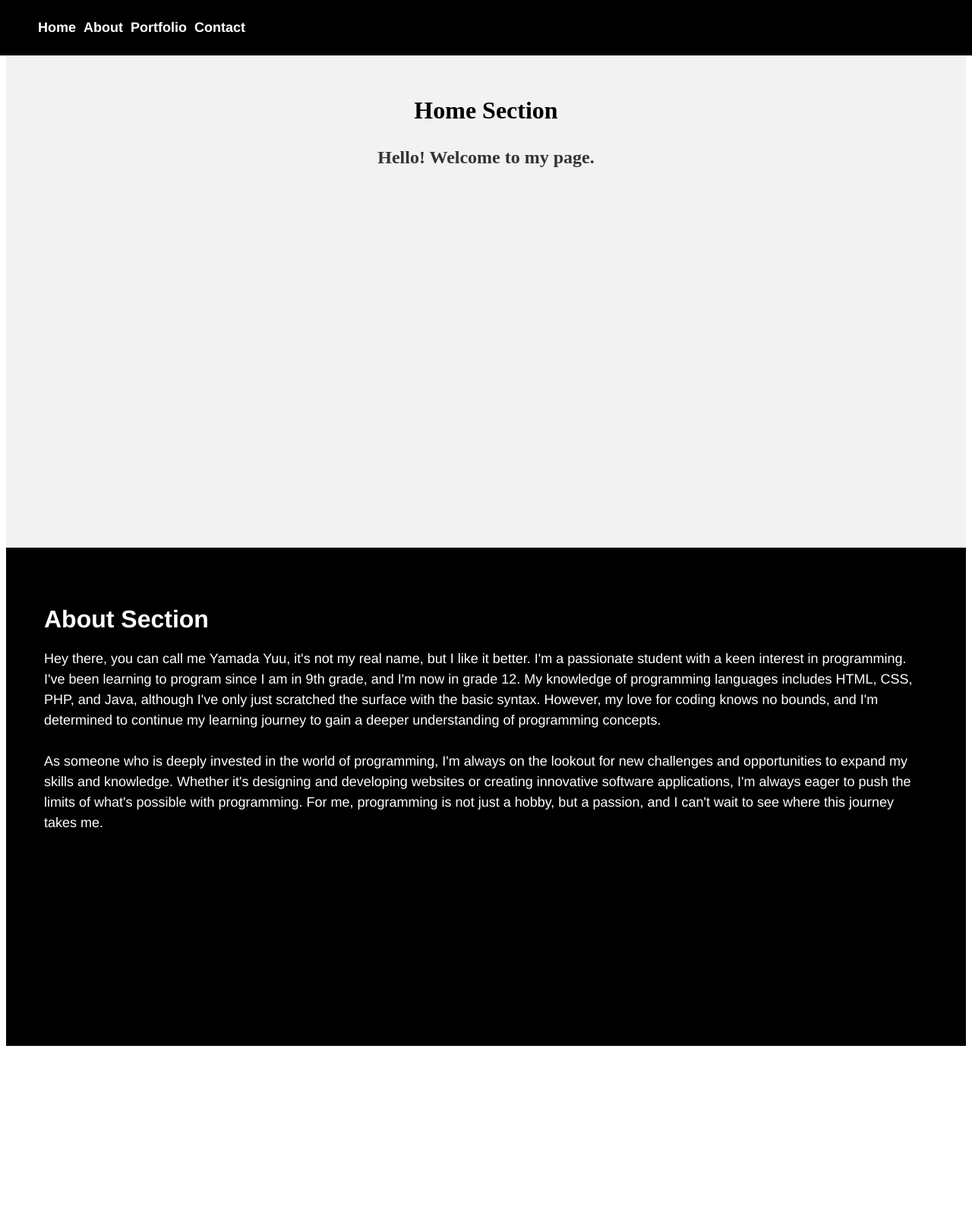
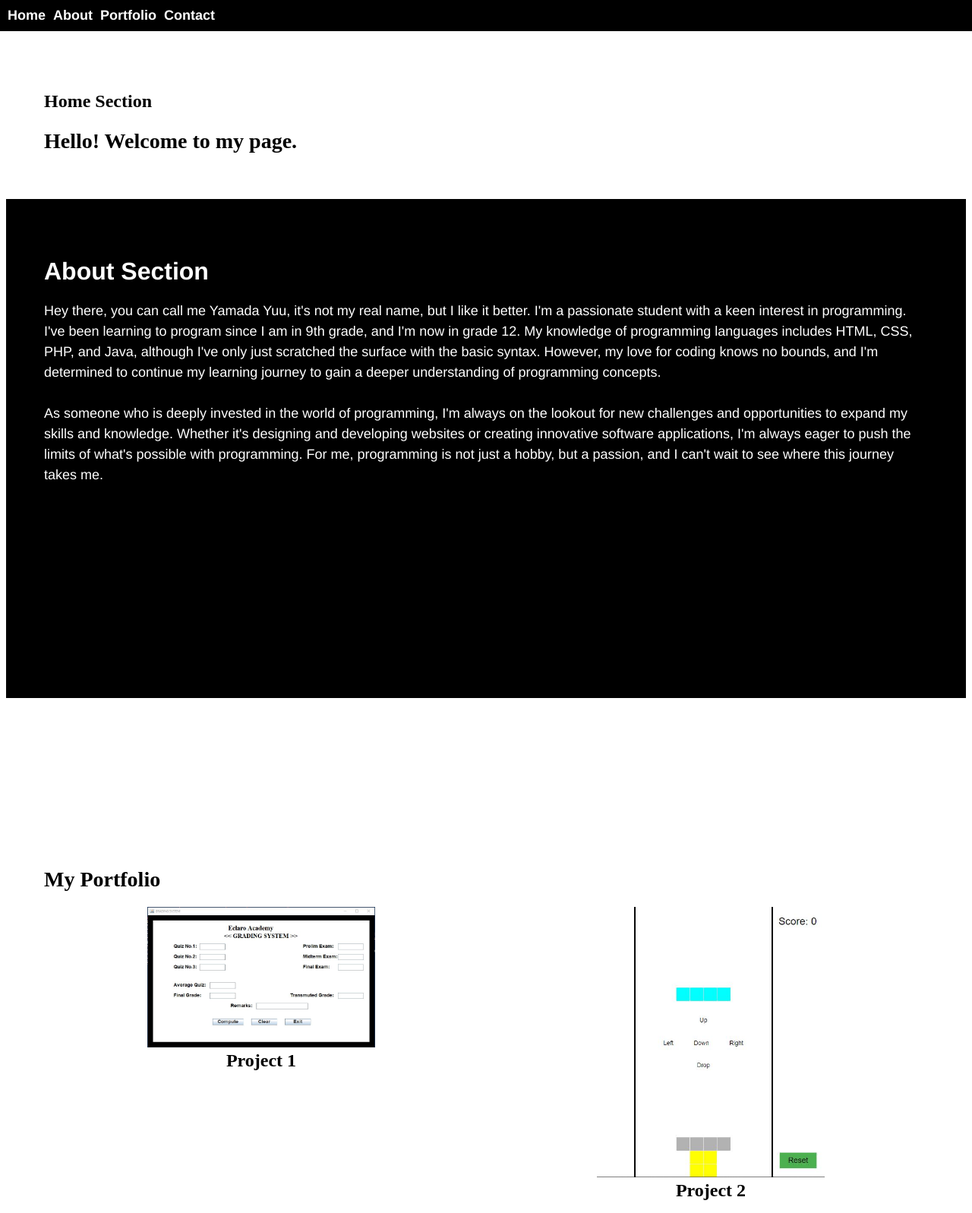
Before and after one commit to Cremon2/portfolio, a plain HTML site: page index.html in a window 1280 px wide. Shown: the top 1597 px of the page at 76% size. Drawn offline with Linux system fonts and the light colour scheme.

Commit message:
Update style.css

```diff
--- a/style.css
+++ b/style.css
@@ -1,8 +1,9 @@
+/* Header */
 header {
   background-color: #000;
   color: #fff;
   padding: 10px;
-  display: inline-flex;
+  display: flex;
   justify-content: space-between;
   align-items: center;
   position: fixed;
@@ -21,6 +22,8 @@ header nav ul {
   list-style: none;
   display: flex;
   font-family: 'Franklin Gothic Medium', 'Arial Narrow', Arial, sans-serif;
+  margin: 0;
+  padding: 0;
 }
 
 header nav li {
@@ -35,12 +38,16 @@ header nav a {
   font-weight: bold;
 }
 
+#menu-button {
+  display: none; /* Hide the menu button by default */
+}
+
+/* About Section */
 #about {
   padding: 50px;
   margin-top: 0;
   margin-bottom: 150px;
   background-color: #000000;
-
 }
 
 #about h1 {
@@ -50,7 +57,6 @@ header nav a {
   color: #fff;
 }
 
-
 #about p {
   font-size: 18px;
   line-height: 1.5;
@@ -59,6 +65,7 @@ header nav a {
   color: #fff;
 }
 
+/* Other Sections */
 section {
   padding: 50px;
   margin-top: 50px;
@@ -75,44 +82,32 @@ section p {
   margin-bottom: 400px;
 }
 
-.grid-x .cell {
+/* Grid Items */
+.grid-container {
+  display: grid;
+  grid-template-columns: repeat(auto-fit, minmax(250px, 1fr));
+  grid-gap: 20px;
+  margin-top: 20px;
+}
+
+.grid-item {
   padding: 0;
   text-align: center;
 }
 
-.grid-x .cell img {
+.grid-item img {
   width: 100%;
   max-width: 300px;
   height: auto;
 }
 
-.grid-x .cell h3 {
+.grid-item h3 {
   font-size: 24px;
   margin-top: 0;
   margin-bottom: 0;
 }
 
-#home {
-  background-color: #f2f2f2;
-  padding: 50px;
-  text-align: center;
-}
-
-#home h1 {
-  font-size: 32px;
-  margin-bottom: 15px;
-}
-
-.home {
-  margin-top: 30px;
-  margin-bottom: 450px;
-}
-
-.home h2 {
-  font-size: 24px;
-  color: #333;
-}
-
+/* Footer */
 footer {
   background-color: #000;
   color: #fff;
@@ -124,3 +119,38 @@ footer {
 footer p {
   margin: 0;
 }
+
+#menu-button {
+  border: none;
+  background-color: transparent;
+  color: #fff;
+  font-size: large;
+  cursor: pointer;
+  margin: 20px;
+}
+
+/* Add a new CSS rule for the navbar list */
+.menu {
+  display: none;
+  justify-content: space-between;
+}
+
+/* Show the navbar list on screens larger than 768px */
+@media (min-width: 768px) {
+  #menu-button {
+    display: none; /* Hide the menu button on larger screens */
+  }
+
+  .menu {
+    display: flex;
+    justify-content: space-between;
+    align-items: center;
+  }
+}
+
+/* Show the menu button on screens smaller than 768px */
+@media (max-width: 767px) {
+  #menu-button {
+    display: block;
+  }
+}
```
